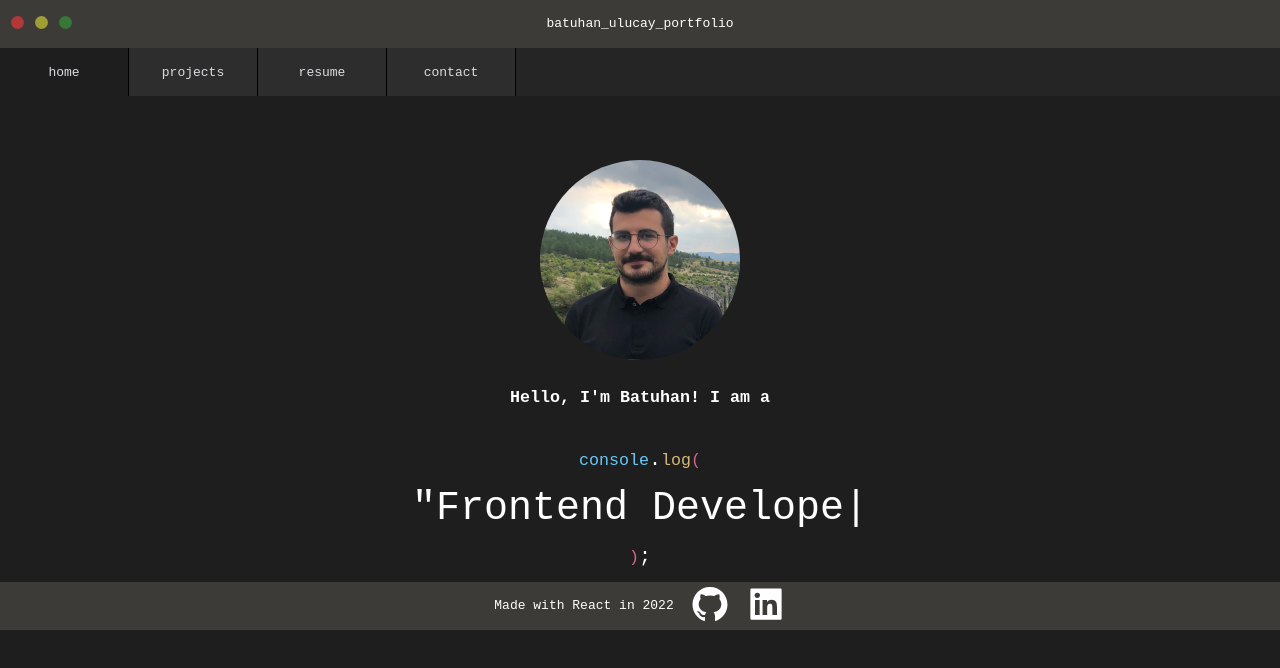
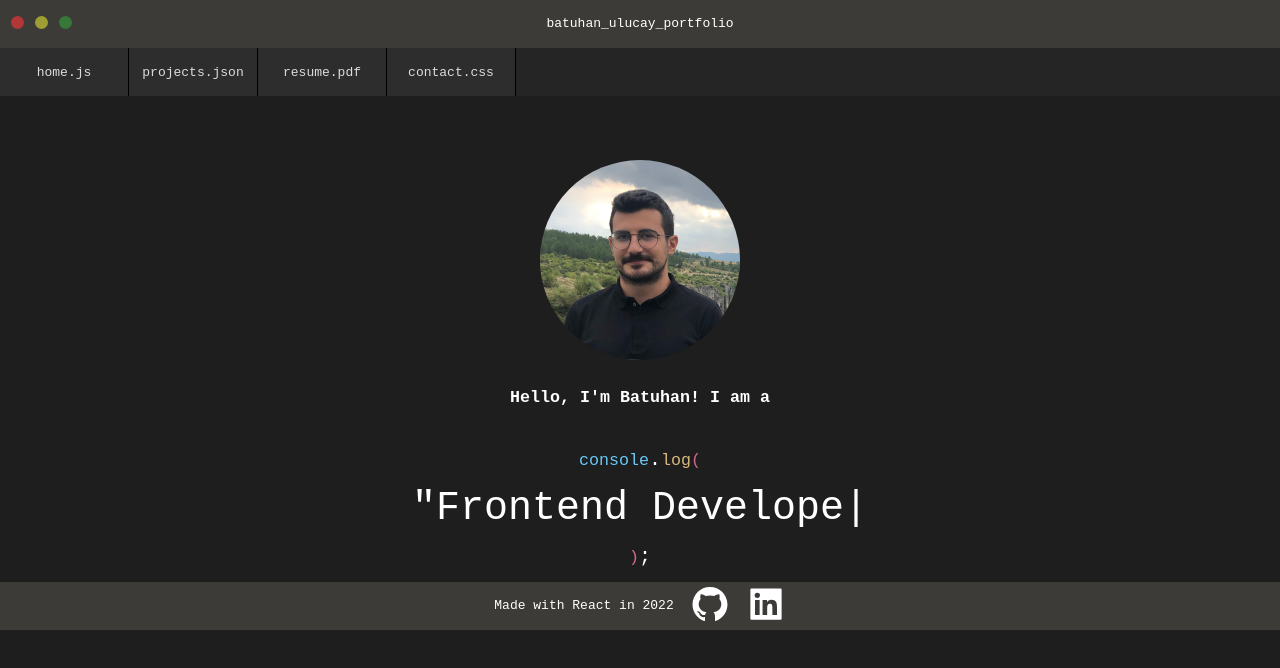
Before and after one commit to BatuhanUlucay/portfolio-site, a React (Create React App) app: page / in a window 1280 px wide. Shown: the top 668 px of the page. Built offline with nearby package versions, Linux system fonts and the light colour scheme.

Commit message:
tab names have extensions now

```diff
--- a/src/App.js
+++ b/src/App.js
@@ -17,16 +17,16 @@ function App() {
     console.log(currentTab);
 
     switch (currentTab) {
-      case "home":
+      case "home.js":
         setPage(<Home />);
         break;
-      case "projects":
+      case "projects.json":
         setPage(<Projects />);
         break;
-      case "resume":
+      case "resume.pdf":
         setPage(<Resume />);
         break;
-      case "contact":
+      case "contact.css":
         setPage(<Contact />);
         break;
       default:
--- a/src/context/TabContext.js
+++ b/src/context/TabContext.js
@@ -1,6 +1,6 @@
 import { createContext, useState } from "react";
 
-export const tabs = ["home", "projects", "resume", "contact"];
+export const tabs = ["home.js", "projects.json", "resume.pdf", "contact.css"];
 
 const TabContext = createContext();
 
--- a/src/index.css
+++ b/src/index.css
@@ -219,3 +219,5 @@ body {
 .links a {
   margin: 10px;
 }
+
+/* Contact  */
```
